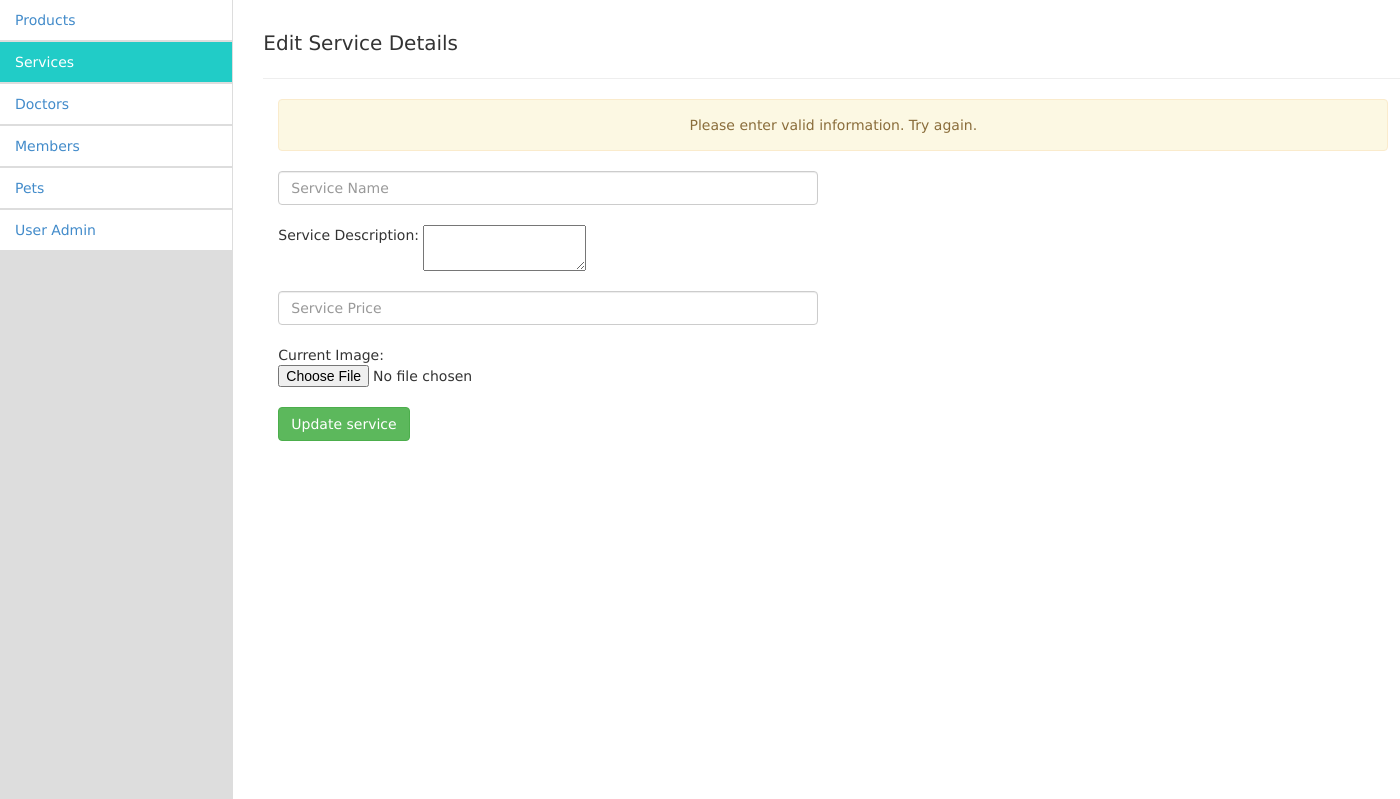
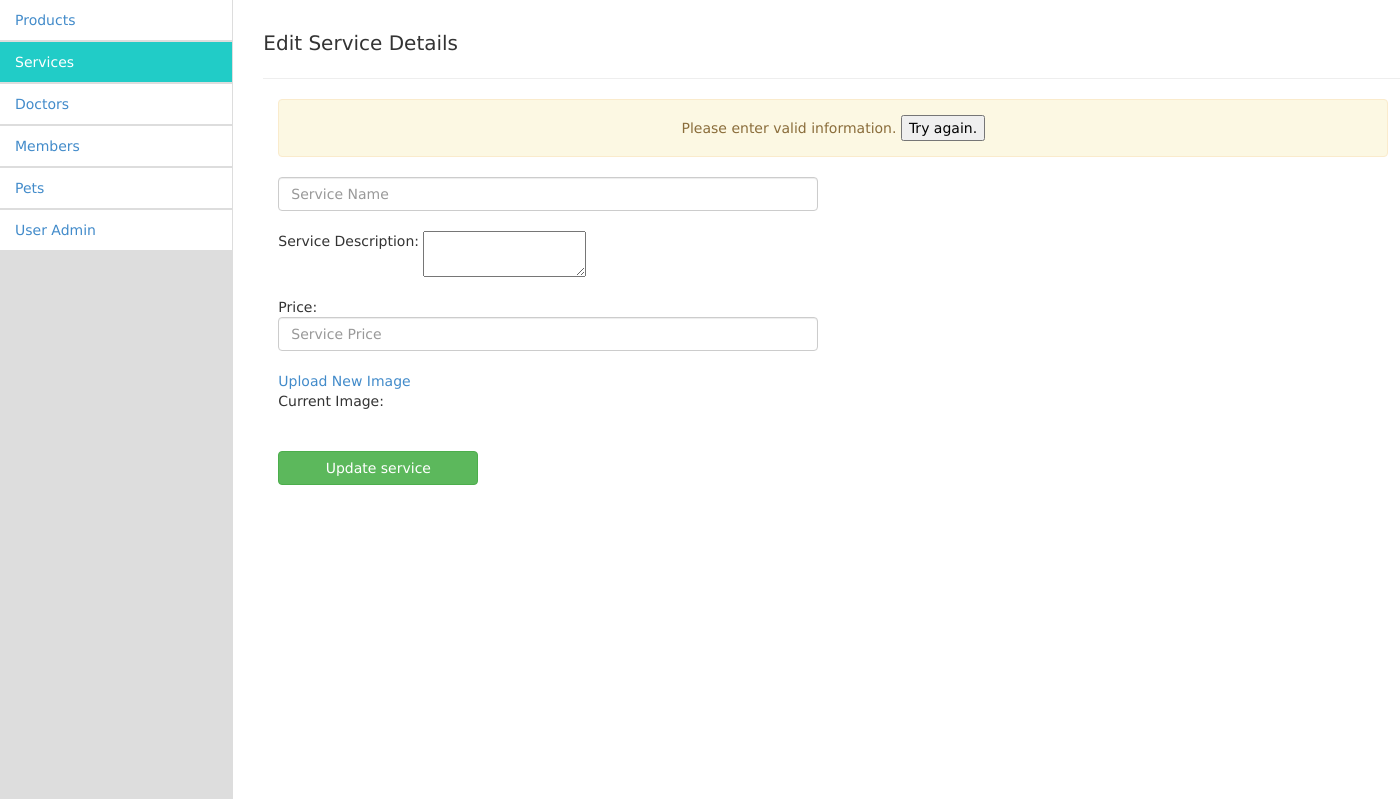
Before and after one commit to JeromeCoco/petvet, a CodeIgniter app: page /database/index.php/home/updateService in a window 1400 px wide. Shown: the part 51-850 px from the top of the page. Run offline with CodeIgniter, Linux system fonts and the light colour scheme; some libraries are stand-ins or nearby versions; some web fonts are replaced.

Commit message:
services update button fixed

```diff
--- a/application/controllers/Home.php
+++ b/application/controllers/Home.php
@@ -331,6 +331,7 @@
 
         public function updateService()
         {
+            //var_dump($_POST);
             $config['upload_path']          = './www/images/';
             $config['allowed_types']        = 'gif|jpg|png';
             $config['max_size']             = 5000;
@@ -341,7 +342,7 @@
 
             if (! $this->upload->do_upload('userfile') || $_POST['editServiceName'] == "" || $_POST['editServiceDescription'] == "" || $_POST['editServicePrice'] == "")
             {
-                $error = array('error' => "<div class='alert alert-warning errmess' role='alert'><center>Please enter valid information. Try again.</center></div>");
+                $error = array('error' => "<div class='alert alert-warning errmess' role='alert'><center>Please enter valid information. <button id='tryAgain'>Try again.</button></center></div>");
                 $this->load->view('EditService', $error);
             }
             else
@@ -554,5 +555,13 @@
             echo json_encode($data);
             exit;
         }
+
+        public function updateServiceDetailsOnly()
+        {
+            $data = array();
+            $data = $this->Petvet_model->updateServicesDetails($_POST);
+            echo json_encode($data);
+            exit;
+        }
     }
 ?>
--- a/application/models/Petvet_model.php
+++ b/application/models/Petvet_model.php
@@ -259,5 +259,13 @@
 	    	$selectProductDetails = $this->pdo->query("SELECT * FROM product WHERE id = '$lastSegment' ");
 	    	return $selectProductDetails->result();
 	    }
+
+	    public function updateServicesDetails($data)
+	    {
+	    	extract($data);
+	        $updateService = "UPDATE service SET name = ?, description = ?, price = ? WHERE id = ?";
+	        $this->pdo->query($updateService, array($editServiceName, $textareatinymce, $editServicePrice, $id));
+	        return "Service successfully updated.";
+	    }
 	}
 ?>
--- a/application/views/EditService.php
+++ b/application/views/EditService.php
@@ -22,14 +22,25 @@
           dataType: "json",
           success: function(data)
           {
-            $('#editServiceName').val(data[0]['id']);
+            $('#serviceid').val(data[0]['id']);
             $('#editServiceName').val(data[0]['name']);
             setTimeout(function(){
               tinyMCE.activeEditor.setContent(data['decoded']);
             },1000);
+            $('#filename').val(data[0]['image']);
             $('#editServicePrice').val(data[0]['price']);
             $('#currentImage').html("<img src='"+window.location.origin+"/www/images/"+data[0]['image']+"' style='width:300px'>");
           }
+        });
+
+        $('#showInputFile').click(function(){
+          $("#btnSubmit").css('display', 'block');
+          $("#btnUpdateService").css('display', 'none');
+          $("#fileService").css('display', 'block');
+        });
+
+        $('#tryAgain').click(function(){
+          history.go(-1);
         });
       });
     </script>
@@ -94,7 +105,7 @@
       <div class="container">
         <div class="main-container">
           <div class="addNewHeaderText">Edit Service Details<hr/> </div>
-          <div class="col-sm-12 ">
+          <div id="updateStatus" class="col-sm-12">
             <?php
               if (isset($error))
               {
@@ -114,20 +125,27 @@
             </div>
             <div class="col-sm-6">
               <br/>
+              Price:
               <input type="number" class="form-control" name="editServicePrice" id="editServicePrice" placeholder="Service Price" />
               <br/>
+            </div>
+            <div class="col-sm-12">
+              <a href="javascript:void(0)" id="showInputFile"/>Upload New Image</a>
             </div>
             <div class="col-sm-12">
               Current Image:
               <div id="currentImage"></div>
             </div>
             <div class="col-sm-12" id="uploadDiv">
-              <input id="file" name="userfile" type="file"/>
+              <br/>
+              <input id="fileService" name="userfile" type="file"/>
             </div>
+
             <div class="col-sm-6">
               <br/>
               <input type="hidden" name="filename" id="filename"/> <!-- This is the filename -->
-              <input id="btnUpdateService" type="submit" class="btn btn-success" value="Update service"/>
+              <input id="btnSubmit" type="submit" class="btn btn-success" value="Update service"/>
+              <input id="btnUpdateService" class="btn btn-success" value="Update service"/>
             </div>
           </form>
         </div>
--- a/css/style.css
+++ b/css/style.css
@@ -141,3 +141,8 @@ body
     border-radius: 5px;
     padding: 40px;
 }
+
+#btnSubmit, #fileService
+{
+    display: none;
+}
--- a/js/script.js
+++ b/js/script.js
@@ -180,6 +180,11 @@ $(document).ready(function()
 
 	$("#file").change(function(){
 	    var file = $("#file")[0].files[0];
+	    $("#filename").val(file.name);
+	});
+
+	$("#fileService").change(function(){
+	    var file = $("#fileService")[0].files[0];
 	    $("#filename").val(file.name);
 	});
 
@@ -599,4 +604,39 @@ $(document).ready(function()
 		var id = $(this).attr("data-id");
 		console.log(id);
 	});
+
+	$('#btnUpdateService').click(function(){
+		var id = $('#serviceid').val();
+		var editServiceName = $('#editServiceName').val();
+		var textareatinymce = tinymce.get('textareatinymce').getContent();
+		var editServicePrice = $('#editServicePrice').val();
+
+		$("#updateStatus").html(" ");
+		if (editServiceName == "" || textareatinymce == "" || editServicePrice == "")
+		{
+			$("#updateStatus").append('<div class="alert alert-warning">' +
+				'<strong>Please enter complete details. Try again.</strong>' +
+			'</div>');
+		}
+		else
+		{
+			$.ajax({
+				url: "../updateServiceDetailsOnly",
+		        type: "POST",
+		        data: {
+		        	id: id,
+		        	editServiceName: editServiceName,
+		        	textareatinymce: textareatinymce,
+		        	editServicePrice: editServicePrice
+		        },
+		        dataType: "json",
+		        success: function(data)
+		        {
+		        	$("#updateStatus").append('<div class="alert alert-success">' +
+  						'<strong>'+data+'</strong>' +
+					'</div>');
+		        }
+			});
+		}
+	});
 });
```
Also changed, not shown: www/images/COCO1.png (deleted), www/images/COCO2.png (deleted), www/images/COCO3.png (deleted), www/images/imagesO93WZ1AT1.jpg (deleted), www/images/r.jpg (deleted).
